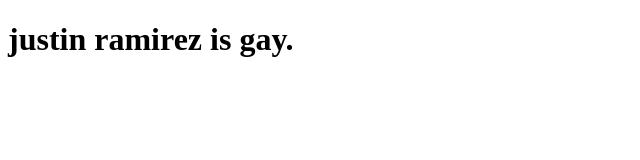
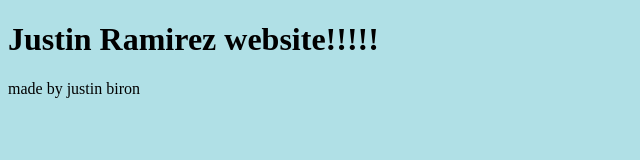
Before and after one commit to JustinRam1/-, a plain HTML site: page index.html in a window 1280 px wide. Shown: the whole page, without its empty margins (0-640 px from the left). Drawn offline with Linux system fonts and the light colour scheme.

Commit message:
Update index.html

```diff
--- a/index.html
+++ b/index.html
@@ -5,7 +5,8 @@
     <meta name="viewport" content="width=device-width, initial-scale=1.0">
     <title>Document</title>
 </head>
-<body>
-    <h1>justin ramirez is gay.</h1>
+<body style="background-color:powderblue;">
+    <h1>Justin Ramirez website!!!!!</h1>
+    <p>made by justin biron</p>
 </body>
 </html>
```
